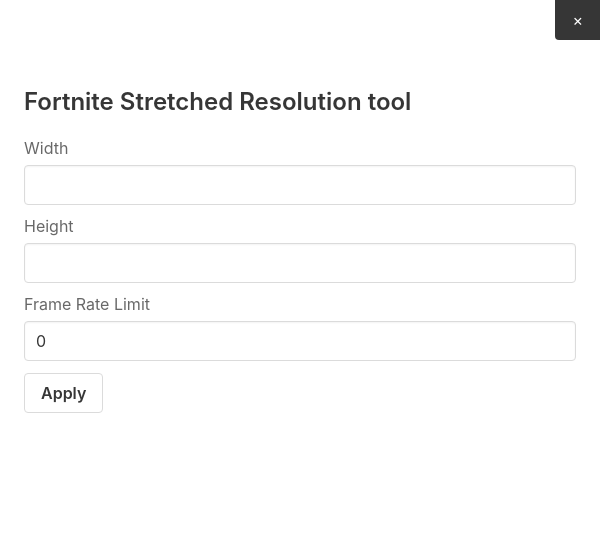
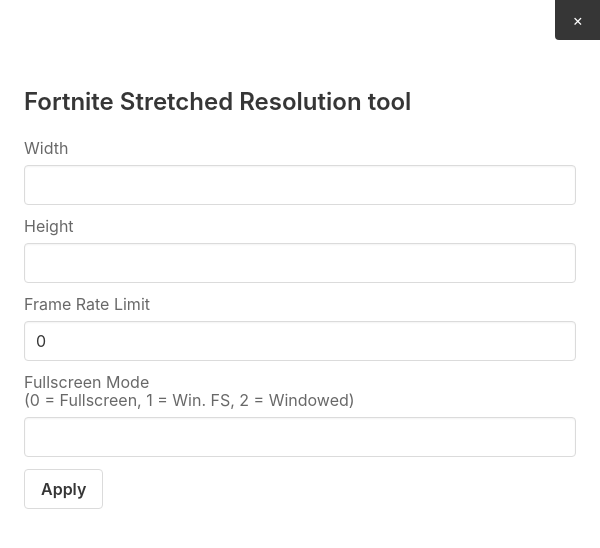
Before and after one commit to BlockFade-Programming/fortnitestretchedres, an Electron app: page index.html in a window 600 px wide. Drawn offline with nearby package versions, Linux system fonts and the light colour scheme; no server answers.

Commit message:
Update index.html

```diff
--- a/index.html
+++ b/index.html
@@ -107,6 +107,12 @@
           <input class="input" v-model="frl" type="number" v-bind:placeholder="origFrl"/>
         </div>
       </div>
+      <div class="field">
+        <label class="label">Fullscreen Mode </br>(0 = Fullscreen, 1 = Win. FS, 2 = Windowed)</label>
+        <div class="control">
+          <input class="input" v-model="fsm" type="number" v-bind:placeholder="fsm"/>
+        </div>
+      </div>
                 <a href="#" v-on:click="apply" class="button">Apply</a>
     </div>
       </section>
```
